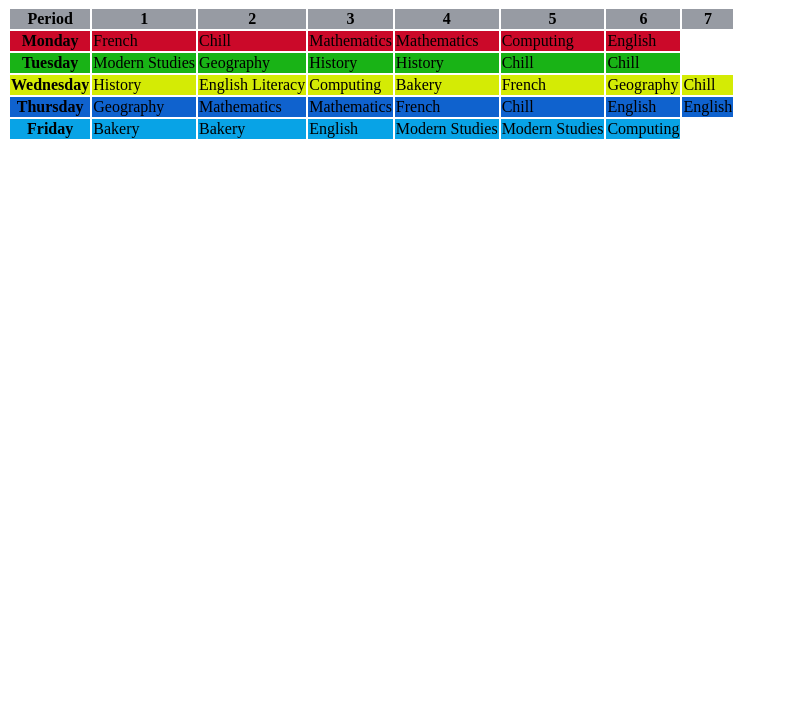
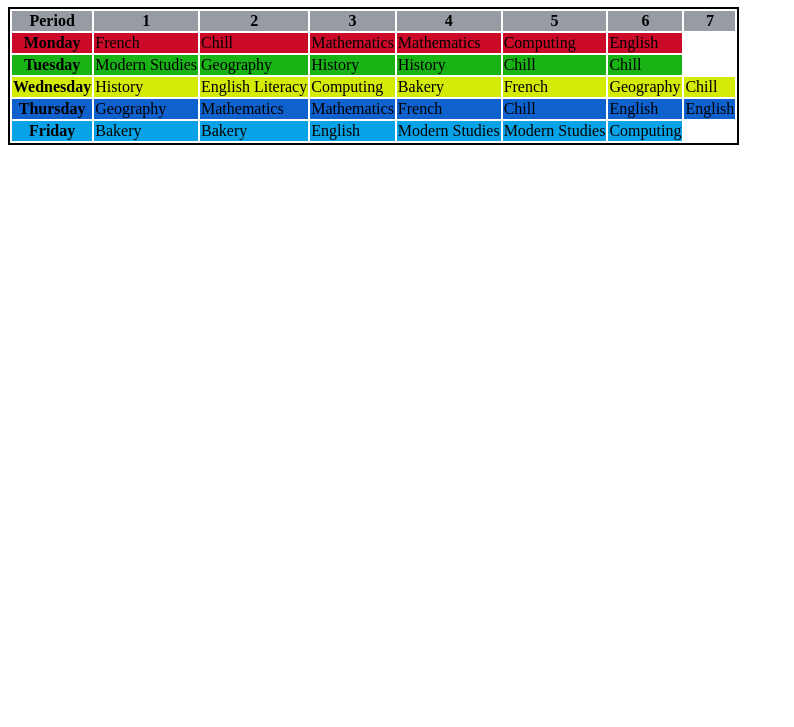
Before and after one commit to cl-dg1301/timetable-2023, a plain HTML site: page index.html in a window 1280 px wide. Shown: the part 73-800 px from the top of the page, without its empty margins (0-794 px from the left). Drawn offline with Linux system fonts and the light colour scheme.

Commit message:
Add Border

```diff
--- a/index.html
+++ b/index.html
@@ -10,7 +10,7 @@
 
 <body>
   <h1>My Weekly Timetable</h1>
-    <table>
+    <table style="border: 2px solid Black">
       <tr style="background:rgb(151, 155, 163)">
         <th>Period</th>
         <th>1</th>
```
